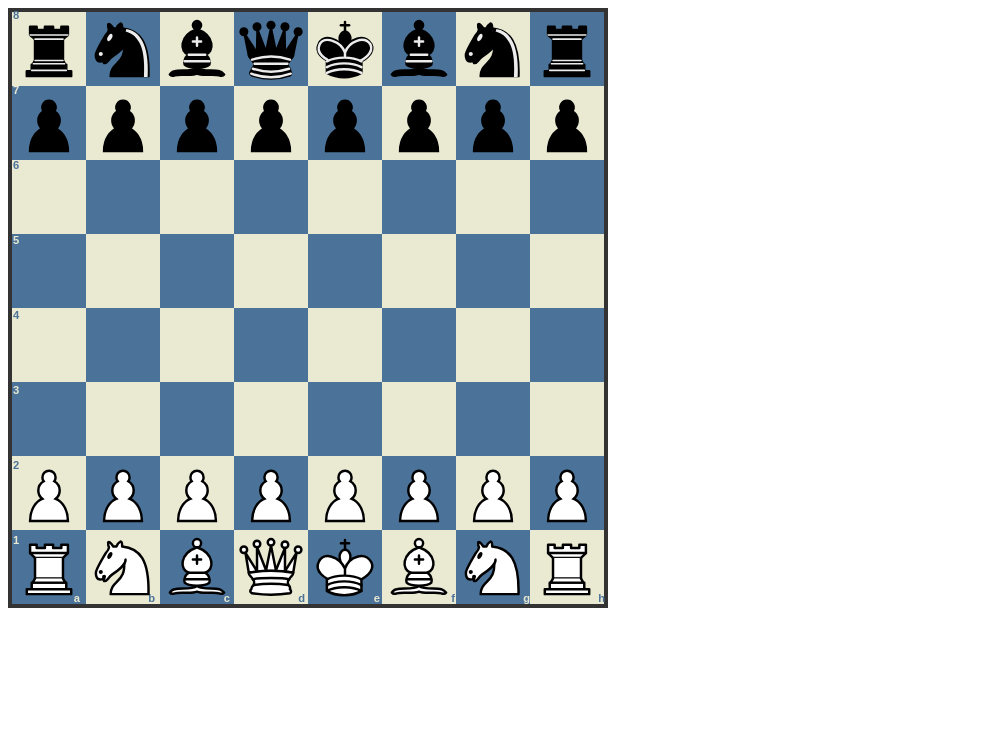
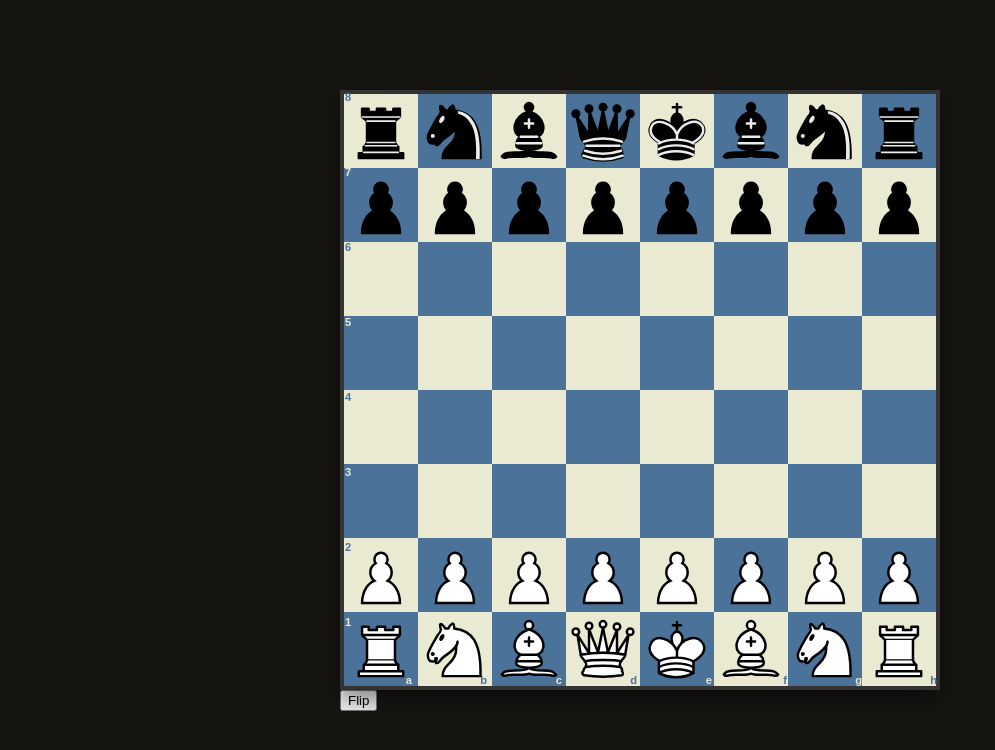
Before and after one commit to N1RAJN/Chess, a React (Vite) app in the folder frontend/: page / in a window 1280 px wide. Shown: the top 750 px of the page, without its empty margins (0-995 px from the left). Built offline with nearby package versions, Linux system fonts and the light colour scheme.

Commit message:
Board Flipping

```diff
--- a/frontend/src/App.jsx
+++ b/frontend/src/App.jsx
@@ -1,5 +1,6 @@
 import PlayField from "./components/PlayField";
 import "./style/playfield.css";
+import "./style/index.css";
 
 const App = () => {
     return (
--- a/frontend/src/components/PlayField.jsx
+++ b/frontend/src/components/PlayField.jsx
@@ -1,17 +1,29 @@
 import ChessBoard from "./board/ChessBoard.jsx";
 import Coordinate from "./board/Coordinate.jsx";
-import { startingposition } from "../utils/startingPosition.js";
 import Piece from "./board/Piece.jsx";
+import { startingPosition } from "../utils/startingPosition.js";
+import { useState } from "react";
+import { FlippedContext } from "../contexts/FlippedContext.js";
+
+
 function PlayField() {
-    return (<div className="playfield">
-        <ChessBoard key={"chessboard"}></ChessBoard>
-        <Coordinate key={"coordinate-rank"} axis={"rank"}></Coordinate>
-        <Coordinate key={"coordinate-file"} axis={"file"}></Coordinate>
-        <div className="pieces-layer">
-            {startingposition.map(([type, file, rank]) => {
-                return (<Piece type={type} rank={rank} file={file} ></Piece>)
-            })}
-        </div>
-    </div >)
+    const [isFlipped, setIsFlipped] = useState(false);
+
+    return (
+        <FlippedContext value={isFlipped}>
+            <div className="playfield">
+                <ChessBoard key={"chessboard"} />
+                <Coordinate key={"coordinate-rank"} axis={"rank"} />
+                <Coordinate key={"coordinate-file"} axis={"file"} />
+
+                <div className="pieces-layer">
+                    {startingPosition.map(([type, file, rank]) => {
+                        return (<Piece type={type} rank={rank} file={file} ></Piece>)
+                    })}
+                </div>
+            </div >
+            <button style={{ zIndex: 10 }} onClick={() => setIsFlipped(!isFlipped)}>Flip</button>
+        </FlippedContext>
+    )
 }
 export default PlayField;
--- a/frontend/src/components/board/ChessBoard.jsx
+++ b/frontend/src/components/board/ChessBoard.jsx
@@ -1,7 +1,13 @@
+import { useContext } from "react";
+import { FlippedContext } from "../../contexts/FlippedContext.js";
 import Square from "./Square.jsx";
+
 function ChessBoard() {
+    const isFlipped = useContext(FlippedContext);
+    const boardState = isFlipped ? "flipped" : "";
+
     return (
-        <div className="chessboard">
+        <div className={`chessboard ${boardState}`}>
             {Array.from({ length: 8 }, (_, row) => {
                 // White on bottom: ranks start from 1-8, bottom-to-top
                 let rank = 8 - row;
--- a/frontend/src/components/board/Coordinate.jsx
+++ b/frontend/src/components/board/Coordinate.jsx
@@ -1,9 +1,16 @@
+import { useContext } from "react";
+import { FlippedContext } from "../../contexts/FlippedContext";
+
 function Coordinate({ axis }) {
+    const isFlipped = useContext(FlippedContext);
     return (
         <div className={`coordinate-container ${axis}`}>
             {Array.from({ length: 8 }, (_, index) => {
                 let color = (axis == "rank" ? index : index + 1) % 2 ? "light" : "dark";
-                let coords = axis == "file" ? String.fromCharCode(index + 97) : 8 - index;
+
+                const rank = isFlipped ? index + 1 : 8 - index;
+                const file = isFlipped ? (7 - index) + 97 : index + 97;
+                let coords = axis == "file" ? String.fromCharCode(file) : rank;
                 return (<div className={`coordinate ${color}`}>
                     {coords}
                 </div>)
--- a/frontend/src/components/board/Piece.jsx
+++ b/frontend/src/components/board/Piece.jsx
@@ -1,7 +1,12 @@
 import { pieceSVG } from "../../utils/pieceSVG";
+import { useContext } from "react";
+import { FlippedContext } from "../../contexts/FlippedContext";
+
 function Piece({ type, rank, file }) {
-    let row = 8 - rank;
-    let column = file - 1;
+    const isFlipped = useContext(FlippedContext);
+    let row = isFlipped ? rank - 1 : 8 - rank;
+    let column = isFlipped ? 8 - file : file - 1;
+
     const style = { position: 'absolute', top: `${row * 12.5}%`, left: `${column * 12.5}%` }
     return (<div className="piece" style={style}>
         <img src={pieceSVG[type]} />
--- /dev/null
+++ b/frontend/src/contexts/FlippedContext.js
@@ -0,0 +1,3 @@
+import { createContext } from "react";
+
+export const FlippedContext = createContext(false);
--- a/frontend/src/style/index.css
+++ b/frontend/src/style/index.css
@@ -0,0 +1,10 @@
+body {
+    margin: 0;
+    padding: 0;
+    background-color: #161512;
+    color: #fff;
+    min-height: 100vh;
+    display: flex;
+    justify-content: center;
+    align-items: center;
+}
--- a/frontend/src/style/playfield.css
+++ b/frontend/src/style/playfield.css
@@ -1,8 +1,10 @@
 .playfield {
     position: relative;
     width: 100%;
+    width: 90vmin;
     max-width: 600px;
     aspect-ratio: 1 / 1;
+    box-shadow: 0 8px 24px rgba(0, 0, 0, 0.5);
 }
 
 .chessboard {
@@ -18,6 +20,10 @@
     box-sizing: border-box;
     border: 4px solid #333;
     z-index: 1;
+}
+
+.chessboard.flipped {
+    transform: rotate(180deg);
 }
 
 .rank {
@@ -51,6 +57,7 @@
 .coordinate {
     white-space: nowrap;
     flex-shrink: 0;
+    user-select: none;
 }
 
 .coordinate.dark {
@@ -114,6 +121,7 @@
     display: flex;
     align-items: center;
     justify-content: center;
+    user-select: none;
 }
 
 .piece img,
--- a/frontend/src/utils/startingPosition.js
+++ b/frontend/src/utils/startingPosition.js
@@ -1,4 +1,4 @@
-export const startingposition = [
+export const startingPosition = [
   ["bR", 1, 8],
   ["bN", 2, 8],
   ["bB", 3, 8],
```
